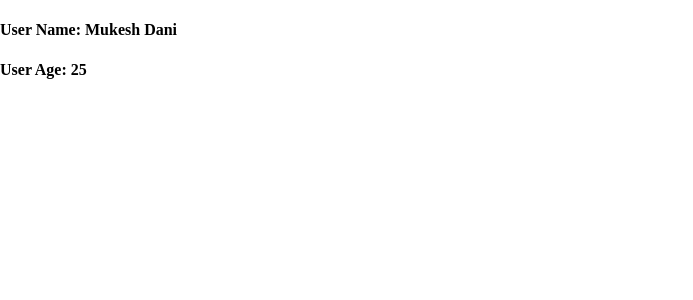
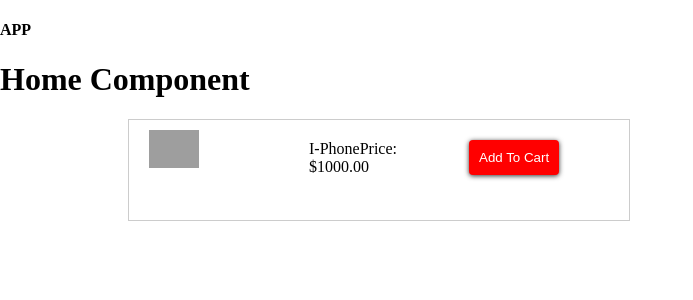
Before and after one commit to mukeshdani/DsaWebCloudPractice, a React (Vite) app in the folder REACT/Vite/react-blog/: page / in a window 1280 px wide. Shown: the top 300 px of the page, without its empty margins (0-693 px from the left). Built offline with nearby package versions, Linux system fonts and the light colour scheme; no server answers; grey boxes are pictures that could not be loaded.

Commit message:
add to card home page

```diff
--- a/REACT/Vite/react-blog/src/App.jsx
+++ b/REACT/Vite/react-blog/src/App.jsx
@@ -43,6 +43,7 @@
 import LazyLoading from './Lazy Loading/lazy'
 import UseAPI from './use API/useAPI'
 import ProbsRev from './Redux/PropsRev'
+import ReduxApp from './Redux/App'
 
 function App() {
   // let name = "Mukesh Dani"
@@ -99,7 +100,8 @@
       {/* <UseReducerHook/> */}
       {/* <LazyLoading/> */}
           {/* <UseAPI/> */}
-      <ProbsRev/>
+      {/* <ProbsRev/> */}
+      <ReduxApp/>
       {/* <h1>Hello Mukesh </h1>
       <h1>Hello React 19 </h1> */}
     </>
--- /dev/null
+++ b/REACT/Vite/react-blog/src/Redux/App.css
@@ -0,0 +1,83 @@
+.App {
+  text-align: center;
+}
+
+.App-logo {
+  height: 40vmin;
+  pointer-events: none;
+}
+
+@media (prefers-reduced-motion: no-preference) {
+  .App-logo {
+    animation: App-logo-spin infinite 20s linear;
+  }
+}
+
+.App-header {
+  background-color: #282c34;
+  min-height: 100vh;
+  display: flex;
+  flex-direction: column;
+  align-items: center;
+  justify-content: center;
+  font-size: calc(10px + 2vmin);
+  color: white;
+}
+
+.App-link {
+  color: #61dafb;
+}
+/*  */
+.btn-wrapper button {
+  background-color: red;
+  border: 0px;
+  padding: 10px;
+  border-radius: 4px;
+  color: #fff;
+  box-shadow: #333 0px 1px 5px;
+}
+.img-wrapper img {
+  width: 50px;
+  margin-top: -10px;;
+}
+.cart-wrapper{
+  height: 100px;
+    width: 500px;
+    border: 1px solid #ccc;
+    margin-left: 10%;
+}
+.item {
+  float: left;
+  display: inline-block;
+  width: 120px;
+  padding: 20px;
+  height: 70px;
+}
+.add-to-cart img{
+  width: 80px;
+    position: absolute;
+    right: 1%;
+    top: 1%;
+}
+.cart-count{
+
+    position: absolute;
+    right: 10px;
+    top: 12px;
+    z-index: 1;
+    background-color: red;
+    padding: 7px;
+    width: 20px;
+    height: 20px;
+    border-radius: 50%;
+    color: #fff;
+}
+/*  */
+@keyframes App-logo-spin {
+  from {
+    transform: rotate(0deg);
+  }
+  to {
+    transform: rotate(360deg);
+  }
+}
--- /dev/null
+++ b/REACT/Vite/react-blog/src/Redux/App.jsx
@@ -0,0 +1,11 @@
+import HomeContainer from './containers/HomeContainer'
+import './App.css';
+
+function ReduxApp(){
+    return <div>
+        <h4>APP</h4>
+        <HomeContainer />
+    </div>
+}
+
+export default ReduxApp
--- /dev/null
+++ b/REACT/Vite/react-blog/src/Redux/components/Home.jsx
@@ -0,0 +1,31 @@
+import React from 'react'
+
+function Home(props) {
+    return (
+        <div>
+
+            <h1>Home Component</h1>
+            <div className="cart-wrapper">
+                <div className="img-wrapper item">
+                    <img src="https://cdn.pixabay.com/photo/2014/10/06/11/49/iphone-476236_1280.jpg" />
+                </div>
+                <div className="text-wrapper item">
+                    <span>
+                        I-Phone
+                    </span>
+                    <span>
+                        Price: $1000.00
+                    </span>
+                </div>
+                <div className="btn-wrapper item">
+                    <button
+                    onClick={
+                        ()=>{props.addToCartHandler({pice:1000,name:'i phone 11'})}
+                        }>
+                        Add To Cart</button>
+                </div>
+            </div>
+        </div>
+    )
+}
+export default Home
--- /dev/null
+++ b/REACT/Vite/react-blog/src/Redux/containers/HomeContainer.jsx
@@ -0,0 +1,3 @@
+import Home from '../components/Home'
+
+export default Home;
```
Also changed, not shown: REACT/Vite/react-blog/src/Redux/redux.md (+9 -0 lines), REACT/Vite/react-blog/src/Redux/services/Actions/actions.jsx (added), REACT/Vite/react-blog/src/Redux/services/Reducers/index.jsx (added), REACT/Vite/react-blog/src/Redux/services/Reducers/reducer.jsx (added), REACT/Vite/react-blog/src/Redux/services/constants.jsx (added).
